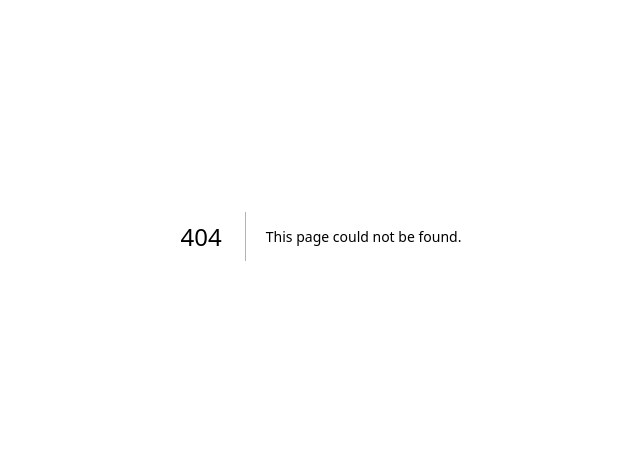
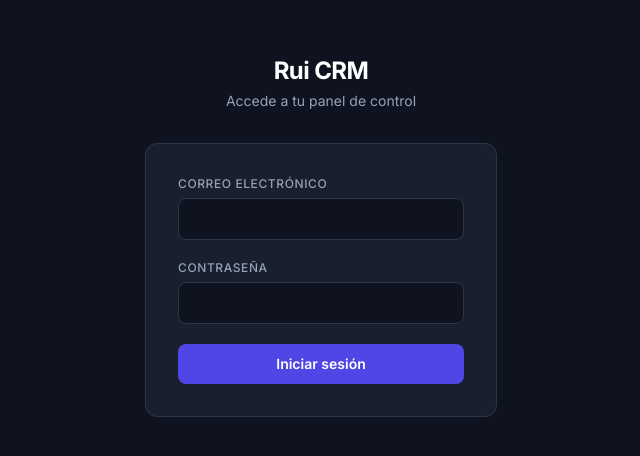
Before and after one commit to noermorales98/rui-page, a Next.js app: page /crm-login in a window 1280 px wide. Before the commit this address had no page. Shown: the part 164-620 px from the top of the page, without its empty margins (319-959 px from the left). Built offline with nearby package versions, Linux system fonts and the light colour scheme; a web font is replaced by a local one.

Commit message:
feat: add CRM login page with NextAuth credentials

```diff
--- /dev/null
+++ b/app/crm-login/page.tsx
@@ -0,0 +1,111 @@
+'use client'
+
+import { useActionState } from 'react'
+import { signIn } from 'next-auth/react'
+import { useRouter, useSearchParams } from 'next/navigation'
+import { Suspense } from 'react'
+
+type LoginState = { error?: string } | null
+
+function LoginForm() {
+  const router = useRouter()
+  const searchParams = useSearchParams()
+  const callbackUrl = searchParams.get('callbackUrl') ?? '/crm/dashboard'
+
+  const [state, action, pending] = useActionState(
+    async (_: LoginState, formData: FormData) => {
+      const email = formData.get('email') as string
+      const password = formData.get('password') as string
+
+      const result = await signIn('credentials', {
+        email,
+        password,
+        redirect: false,
+      })
+
+      if (result?.error) {
+        return { error: 'Credenciales incorrectas o cuenta inactiva.' }
+      }
+
+      router.push(callbackUrl)
+      return null
+    },
+    null
+  )
+
+  return (
+    <div className="min-h-screen flex items-center justify-center" style={{ background: '#0f1320' }}>
+      <div className="w-full max-w-sm px-4">
+        <div className="text-center mb-8">
+          <h1 className="text-2xl font-bold text-white tracking-tight">Rui CRM</h1>
+          <p className="text-sm mt-1" style={{ color: '#94a3b8' }}>Accede a tu panel de control</p>
+        </div>
+
+        <div className="rounded-xl p-8" style={{ background: '#1a1f2e', border: '1px solid #2d3548' }}>
+          <form action={action} className="space-y-5">
+            <div>
+              <label
+                htmlFor="email"
+                className="block text-xs font-medium uppercase tracking-wider mb-1.5"
+                style={{ color: '#94a3b8' }}
+              >
+                Correo electrónico
+              </label>
+              <input
+                id="email"
+                name="email"
+                type="email"
+                required
+                autoComplete="email"
+                className="w-full rounded-lg px-4 py-2.5 text-sm text-white focus:outline-none focus:ring-2 focus:ring-indigo-500"
+                style={{ background: '#0f1320', border: '1px solid #2d3548' }}
+              />
+            </div>
+
+            <div>
+              <label
+                htmlFor="password"
+                className="block text-xs font-medium uppercase tracking-wider mb-1.5"
+                style={{ color: '#94a3b8' }}
+              >
+                Contraseña
+              </label>
+              <input
+                id="password"
+                name="password"
+                type="password"
+                required
+                autoComplete="current-password"
+                className="w-full rounded-lg px-4 py-2.5 text-sm text-white focus:outline-none focus:ring-2 focus:ring-indigo-500"
+                style={{ background: '#0f1320', border: '1px solid #2d3548' }}
+              />
+            </div>
+
+            {state?.error && (
+              <p role="alert" className="text-sm text-red-400">
+                {state.error}
+              </p>
+            )}
+
+            <button
+              type="submit"
+              disabled={pending}
+              className="w-full rounded-lg py-2.5 text-sm font-semibold text-white transition disabled:opacity-60 disabled:cursor-not-allowed"
+              style={{ background: '#4f46e5' }}
+            >
+              {pending ? 'Entrando…' : 'Iniciar sesión'}
+            </button>
+          </form>
+        </div>
+      </div>
+    </div>
+  )
+}
+
+export default function LoginPage() {
+  return (
+    <Suspense>
+      <LoginForm />
+    </Suspense>
+  )
+}
```
